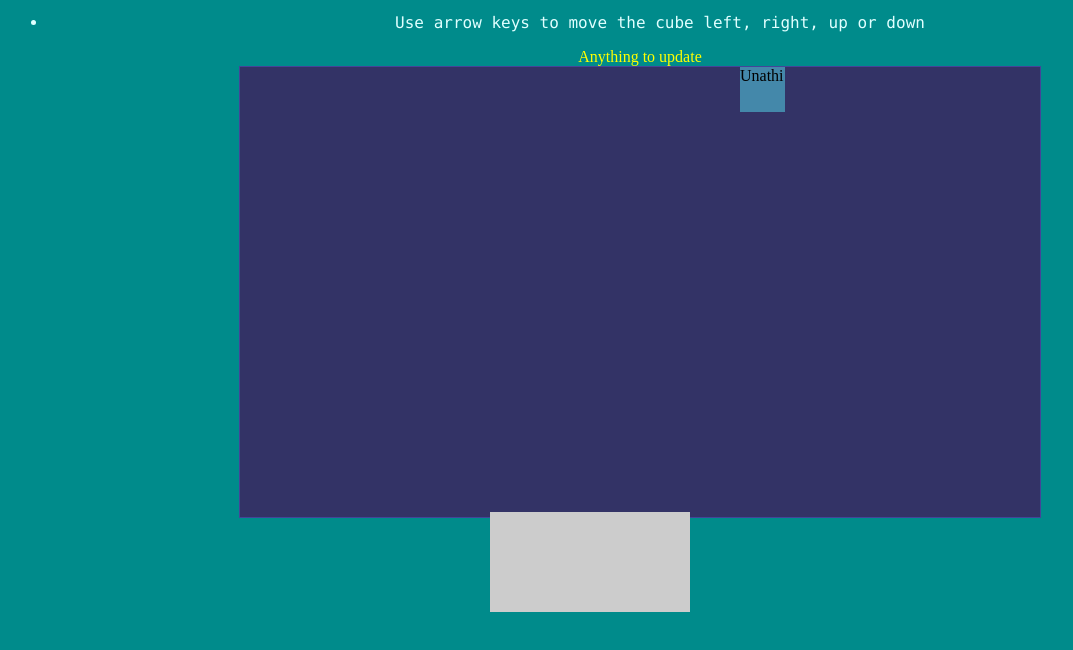
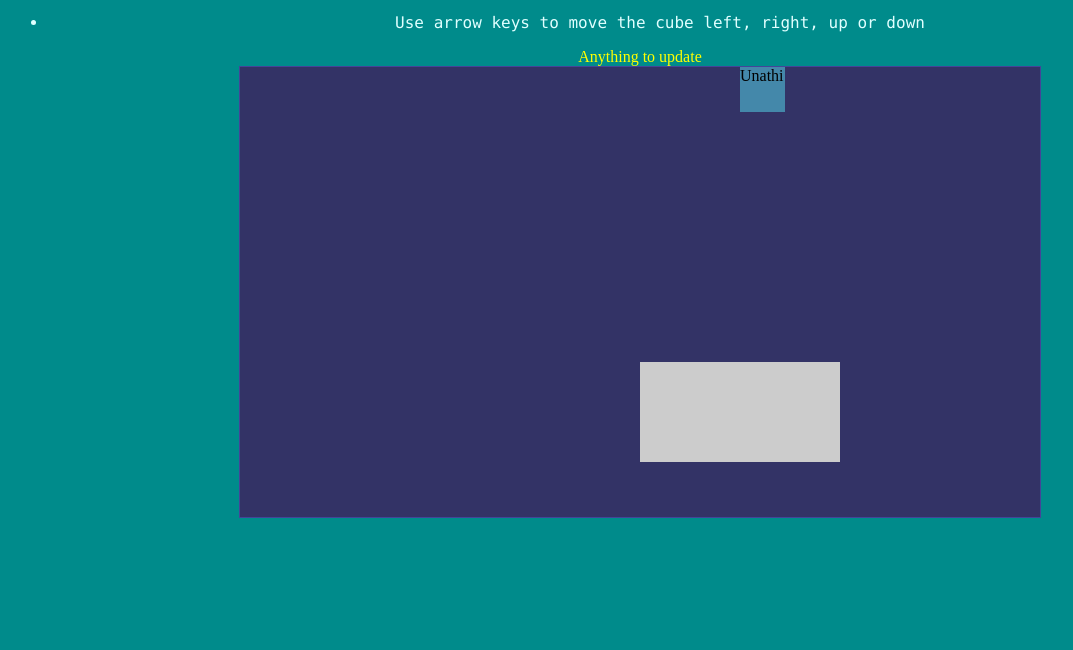
Before and after one commit to TheUltimate455/Simple-Game, a plain HTML site: page index.html in a window 1280 px wide. Shown: the part 102-752 px from the top of the page, without its empty margins (0-1073 px from the left). Drawn offline with Linux system fonts and the light colour scheme.

Commit message:
Modified

```diff
--- a/style.css
+++ b/style.css
@@ -61,10 +61,8 @@ body {
     height: 100px;
     background-color: #ccc;
 	position : relative;
-	top: 400px;
-	right: 0px;
-	bottom: 0px;
-    left: 250px;
+	top: 250px;
+    left: 400px;
 }
 ul {
      font-family: "Lucida Console", monospace;
```
